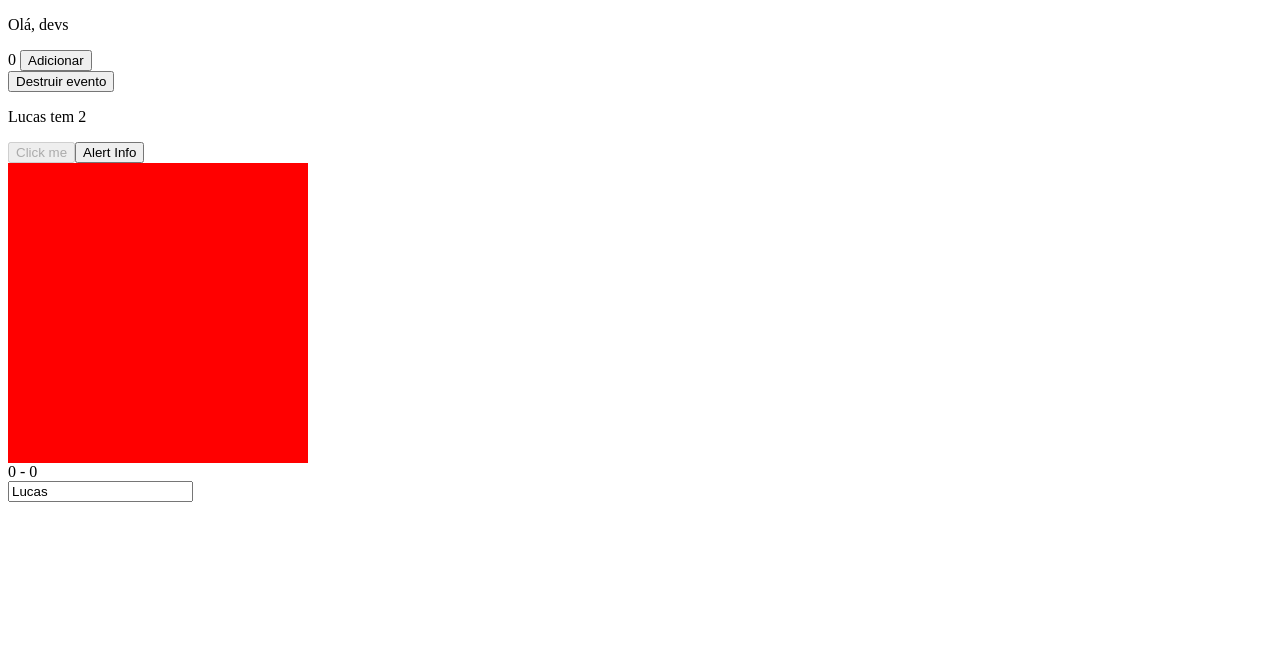
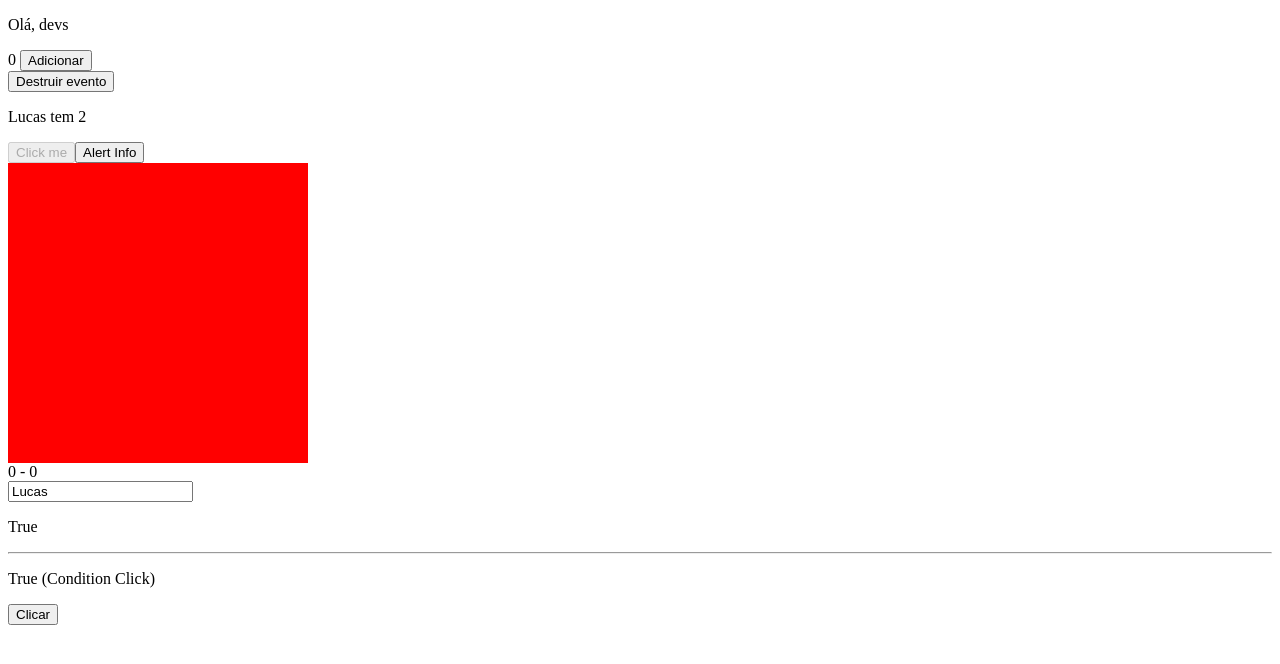
Before and after one commit to lucasabdouni/studyng-angular, an Angular app: page / in a window 1280 px wide. Shown: the top 664 px of the page. Built offline with nearby package versions, Linux system fonts and the light colour scheme.

Commit message:
feat: create demonstration with ngIf

```diff
--- a/src/app/app.component.ts
+++ b/src/app/app.component.ts
@@ -13,6 +13,8 @@
   <br>
 
   <app-data-biding></app-data-biding>
+
+  <app-diretivas-estruturais></app-diretivas-estruturais>
 
   <router-outlet></router-outlet>
   `
--- a/src/app/app.module.ts
+++ b/src/app/app.module.ts
@@ -6,13 +6,15 @@
 import { AppComponent } from './app.component';
 import { TitleComponent } from './title/title.component';
 import { DataBidingComponent } from './data-biding/data-biding.component';
+import { DiretivasEstruturaisComponent } from './diretivas-estruturais/diretivas-estruturais.component';
 
 
 @NgModule({
   declarations: [
     AppComponent,
     TitleComponent,
-    DataBidingComponent
+    DataBidingComponent,
+    DiretivasEstruturaisComponent
   ],
   imports: [
     BrowserModule,
--- /dev/null
+++ b/src/app/diretivas-estruturais/diretivas-estruturais.component.html
@@ -0,0 +1,18 @@
+<p *ngIf="condition; else elseBlock">True</p>
+<ng-template #elseBlock>
+  <p>
+    False
+  </p>
+</ng-template>
+
+<hr>
+
+<p *ngIf="conditionClick">
+  True (Condition Click)
+</p>
+
+<p *ngIf="!conditionClick">
+  False  (Condition Click)
+</p>
+
+<button (click)="onClick()">Clicar</button>
--- /dev/null
+++ b/src/app/diretivas-estruturais/diretivas-estruturais.component.ts
@@ -0,0 +1,30 @@
+import { Component, OnInit } from '@angular/core';
+
+@Component({
+  selector: 'app-diretivas-estruturais',
+  templateUrl: './diretivas-estruturais.component.html',
+  styleUrl: './diretivas-estruturais.component.scss'
+})
+export class DiretivasEstruturaisComponent implements OnInit {
+  public condition: boolean = true
+  public conditionClick: boolean = true
+  constructor() {}
+
+  ngOnInit(): void {
+    setInterval(() => {
+      if (this.condition === true) {
+        this.condition = false
+      } else {
+        this.condition = true;
+      }
+    }, 2000)
+  }
+
+  public onClick() {
+    if (this.conditionClick === true) {
+      this.conditionClick = false
+    } else {
+      this.conditionClick = true;
+    }
+  }
+}
```
Also changed, not shown: src/app/diretivas-estruturais/diretivas-estruturais.component.scss (added), 1 other file (tests, documents, lock files or other folders).
